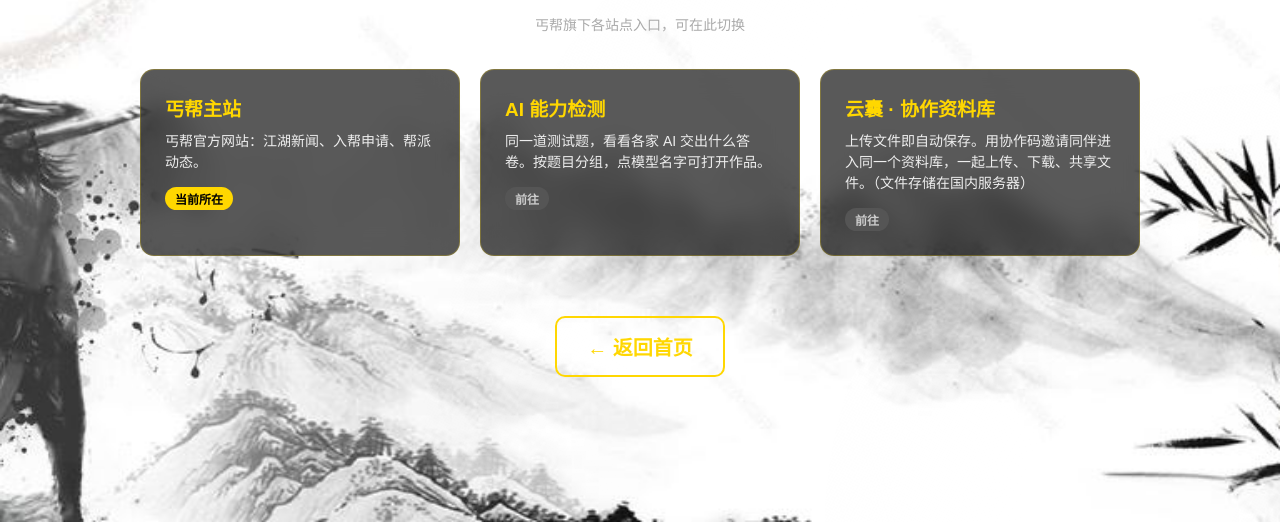
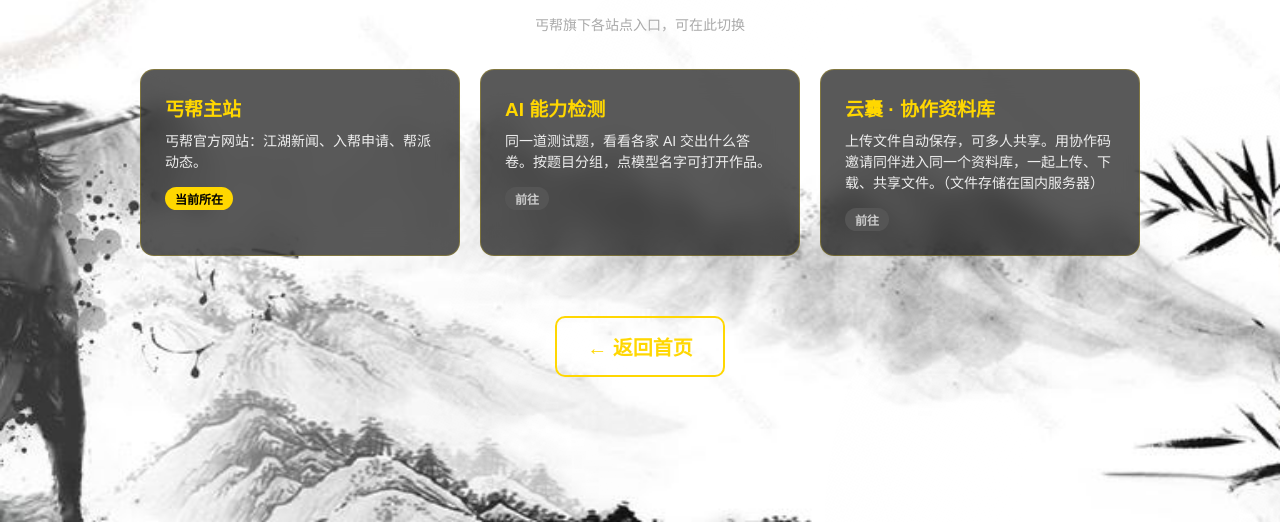
Before and after one commit to Huangzihengcmd/gaibang-website, a website: page sites.html in a window 1280 px wide. Shown: the part 278-800 px from the top of the page. Drawn offline with Linux system fonts and the light colour scheme.

```diff
--- a/sites.html
+++ b/sites.html
@@ -153,7 +153,7 @@ const SITES = [
   {
     name: "云囊 · 协作资料库",
     url: "http://122.51.67.138/vault.html",
-    desc: "上传文件即自动保存。用协作码邀请同伴进入同一个资料库，一起上传、下载、共享文件。（文件存储在国内服务器）",
+    desc: "上传文件自动保存，可多人共享。用协作码邀请同伴进入同一个资料库，一起上传、下载、共享文件。（文件存储在国内服务器）",
     current: false
   }
   // 新增网站示例（去掉前面的 // 生效）：
```
